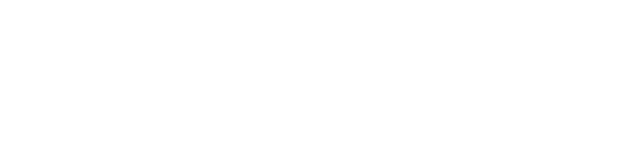
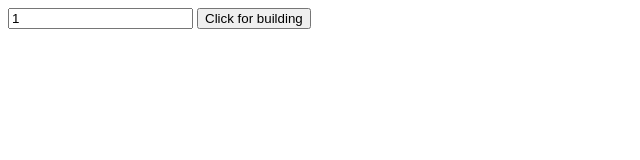
Before and after one commit to Tykan4uk/js3-chalenge, a plain HTML site: page index.html in a window 1280 px wide. Shown: the whole page, without its empty margins (0-640 px from the left). Drawn offline with Linux system fonts and the light colour scheme.

Commit message:
Dragon curve

```diff
--- /dev/null
+++ b/challenge.js
@@ -0,0 +1,50 @@
+function dragonCurve(number = 1) {
+  let array = [1];
+
+  for (let i = 1; i < number; i++) {
+    const reverseNegativeArray = array.map(item => +!item).reverse()
+    array = array.concat(1, reverseNegativeArray);
+  }
+
+  return array;
+}
+
+function driveLine(array) {
+  let canvas = document.getElementById('canvas');
+  let context = canvas.getContext('2d');
+
+  context.clearRect(0, 0, canvas.width, canvas.height);
+
+  context.fillStyle = "black";
+  context.lineWidth = 2.0;
+  context.beginPath();
+  context.moveTo(500, 500);
+  context.lineTo(500, 495);
+
+  let direction = 0;
+  let coordX = 500;
+  let coordY = 495;
+
+  array.forEach(element => {
+    direction = ((direction + (element ? 1 : -1) + 4) % 4);
+
+    switch (direction) {
+      case 0:
+        coordY -= 5;
+        break;
+      case 1:
+        coordX -= 5;
+        break;
+      case 2:
+        coordY += 5;
+        break;
+      default:
+        coordX += 5;
+        break;
+    }
+
+    context.lineTo(coordX, coordY);
+  });
+
+  context.stroke();
+}
--- a/index.html
+++ b/index.html
@@ -6,10 +6,20 @@
   <meta http-equiv="X-UA-Compatible" content="IE=edge">
   <meta name="viewport" content="width=device-width, initial-scale=1.0">
   <title>JS3 challenge</title>
+  <style>
+    #column-1 {
+      position: fixed;
+    }
+  </style>
 </head>
 
 <body>
-
+  <div id="column-1">
+    <input type="number" value="1" min="1" id="input-number">
+    <button onclick="driveLine(dragonCurve(document.getElementById('input-number').value))">Click for building</button>
+  </div>
+  <canvas width="1000" height="1000" id="canvas"></canvas>
+  <script src="./challenge.js"></script>
 </body>
 
 </html>
```
